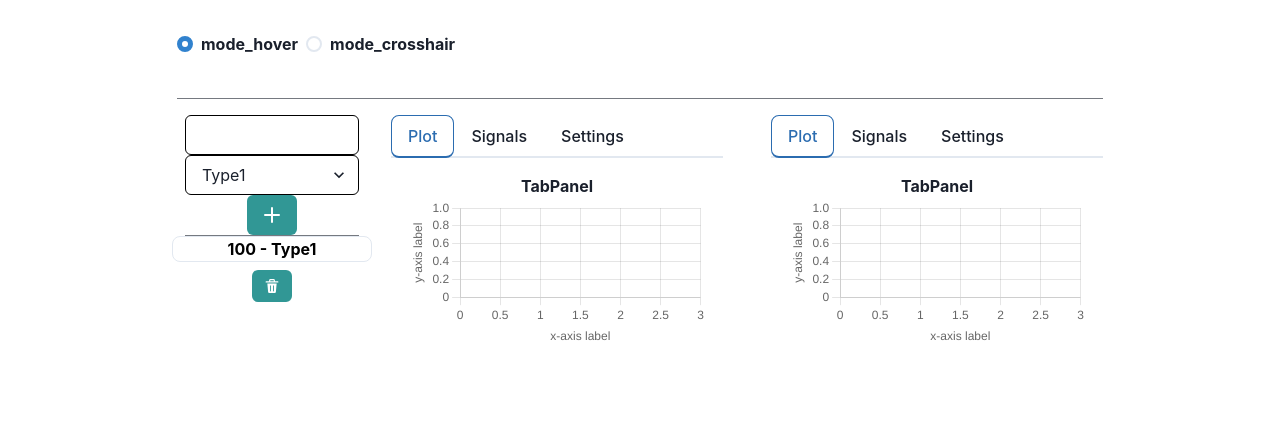
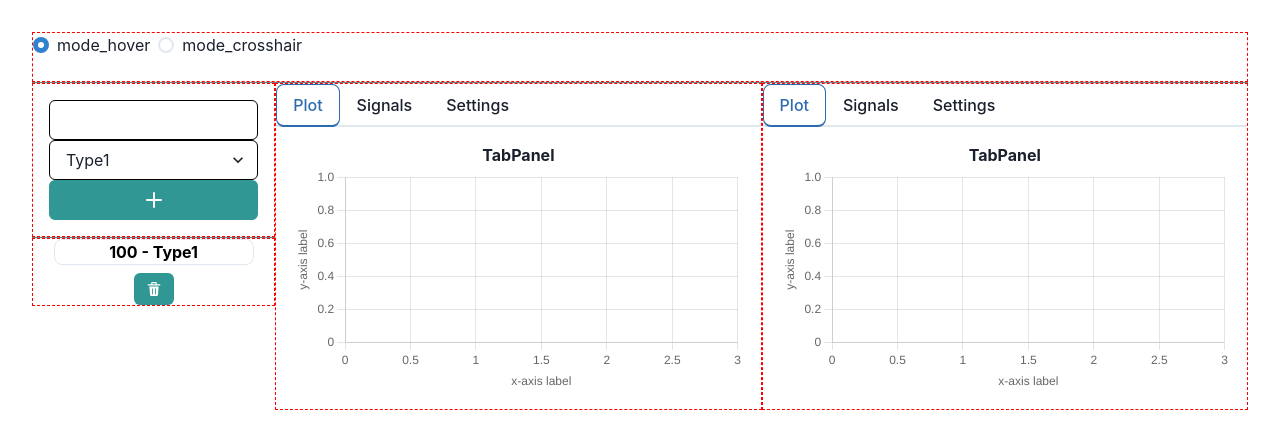
Before and after one commit to rkube/react_scopes, a React (Vite) app: page / in a window 1280 px wide. Shown: the top 448 px of the page. Built offline with nearby package versions, Linux system fonts and the light colour scheme.

Commit message:
Cleaning up the messy grid

```diff
--- a/src/App.tsx
+++ b/src/App.tsx
@@ -1,7 +1,8 @@
 //
 import { useState } from 'react'
 import { ChakraProvider, Grid, GridItem } from '@chakra-ui/react'
-import { Center, Divider } from '@chakra-ui/react'
+import { Box } from '@chakra-ui/react'
+import { Divider } from '@chakra-ui/react'
 import { Button, RadioGroup, Radio, Stack, VStack} from '@chakra-ui/react'
 import './App.css'
 
@@ -104,19 +105,10 @@ function App() {
         onDragEnd={handleDragEnd}>
       <ChakraProvider>
 
-    <Grid
-      templateRows={'50px 1fr'}
-      templateColumns={'0.5fr 2fr'}
-      h='500px'
-      gap='4'
-      alignItems='stretch'
-      // color='blackAlpha.700'
-      fontWeight='bold'
-    >
+
 
         {/* https://stackoverflow.com/questions/55601342/using-enumerations-in-react-select */}
-
-      <GridItem colSpan={2}>
+        <Box alignItems="center" justifyContent="center" height="50px" border="dashed red 1px">
         <RadioGroup onChange={(e) => set_ptr_mode(e as ptr_mode_t)} value={ptr_mode}>
           <Stack direction='row'>
           {ptr_mode_types.map((key, ix) => (
@@ -124,12 +116,19 @@ function App() {
           ))}
           </Stack>
         </RadioGroup>
-      </GridItem>
-      <GridItem colSpan={2}>
+        </Box>
       <Divider borderColor={'blackAlpha'} size='lg' />
-      </GridItem>
 
-      <GridItem pl='2' >
+      <Grid
+        templateRows={'50px 1fr'}
+        templateColumns={'1fr 4fr'}
+        h='500px'
+        alignItems='stretch'
+        // color='blackAlpha.700'
+        fontWeight='bold'
+      >
+
+      <GridItem >
 
         <Selector add_button_cb={handleNewSignal} />
 
@@ -138,7 +137,7 @@ function App() {
                 cb={remove_signal_cb} />
       </GridItem>
 
-      <GridItem pl='2'>
+      <GridItem>
         <ScopesGrid signal_lists={[signal_list_1, signal_list_2]} ptr_mode={ptr_mode} />
       </GridItem>
     </Grid>
--- a/src/components/chart_area.tsx
+++ b/src/components/chart_area.tsx
@@ -1,7 +1,7 @@
 
 import { useState, useRef } from "react"
 import { Grid, GridItem, ListItem, UnorderedList } from "@chakra-ui/react"
-import { Tabs, TabList, TabPanels, Tab, TabPanel } from '@chakra-ui/react'
+import { Box, Tabs, TabList, TabPanels, Tab, TabPanel } from '@chakra-ui/react'
 
 import MyPlot from "./mychart"
 import { cross_hair_t, ptr_mode_t, signal_t } from "../types/all_types"
@@ -46,16 +46,9 @@ function ScopesGrid({signal_lists, ptr_mode}: ScopesGrid_i) {
     const plugin_list = [new cross_hair_plugin(xtalk_ref, chart_cb)]
 
     return (
-        <>
-        <Grid
-            templateRows={'200px 1fr'}
-            templateColumns={'1fr 1fr'}
-            h='800px'
-            gap='10'
-            fontWeight='bold'
-        >
-            <GridItem pl='2'>
-
+        <Grid templateColumns={'1fr 1fr'}>
+            <GridItem>
+                <Box border="1px red dashed">
                 <Tabs>
 
                     <TabList>
@@ -81,11 +74,12 @@ function ScopesGrid({signal_lists, ptr_mode}: ScopesGrid_i) {
                     </TabPanels>
 
                 </Tabs>
+                </Box>
             </GridItem>
 
-            <GridItem pl='2'>
+            <GridItem>
 
-
+                <Box border="1px red dashed">
                 <Tabs>
                     <TabList>
                         <Tab> Plot </Tab>
@@ -110,12 +104,10 @@ function ScopesGrid({signal_lists, ptr_mode}: ScopesGrid_i) {
                     </TabPanels>
 
                 </Tabs>
+                </Box>
 
             </GridItem>
-
-
-        </Grid>
-        </>
+            </Grid>
     )
 }
 
--- a/src/components/list.tsx
+++ b/src/components/list.tsx
@@ -1,8 +1,7 @@
 
 import { Fragment } from 'react'
 
-import { SimpleGrid } from '@chakra-ui/react'
-
+import { Box } from '@chakra-ui/react'
 
 import { signal_t } from '../types/all_types'
 
@@ -20,13 +19,13 @@ const MyList = ({ signal_list, cb }: signal_list_i) => {
     const parent_name = "MyList"
     signal_list.map((item, ix) => console.log("item = ", item, ", ix = ", ix))
     return (
-        <SimpleGrid gap={4} px={12} columns={1}>
+        <Box>
         {signal_list.map((item, ix) => (
             <Fragment key={ix}>
             <SignalCard signal={item} ix={ix} parent={parent_name} cb={cb} />
             </Fragment>
         ))}
-        </SimpleGrid>
+        </Box>
     )
 }
 
--- a/src/components/selector.tsx
+++ b/src/components/selector.tsx
@@ -1,7 +1,8 @@
 // Select things to put in our list
 
 import { useState, MouseEvent, KeyboardEvent } from 'react'
-import { Button, NumberInput, NumberInputField, Select, VStack } from '@chakra-ui/react'
+import { Button, NumberInput, NumberInputField, Select } from '@chakra-ui/react'
+import { Box } from '@chakra-ui/react'
 import { AddIcon } from '@chakra-ui/icons'
 
 import { type_t, signal_types } from '../types/all_types'
@@ -34,8 +35,8 @@ const Selector = ({add_button_cb} : selector_i) => {
   }
 
 
-  return(
-    <div>
+  return (
+    <Box border="dashed red 1px" padding="1em">
         <NumberInput colorScheme='teal' borderColor='black'>
           <NumberInputField onChange={(e) => {setShot(Number(e.target.value))}}/>
         </NumberInput>
@@ -44,9 +45,9 @@ const Selector = ({add_button_cb} : selector_i) => {
           <option value={item} key={ix}> {item} </option>
         ))}
       </Select>
-        <Button onClick={(e) => {add_signal(e)}} colorScheme='teal'><AddIcon /></Button>
+        <Button width="100%" onClick={(e) => {add_signal(e)}} colorScheme='teal'><AddIcon /></Button>
 
-    </div>
+    </Box>
   )
 }
 
--- a/src/components/signal_card.tsx
+++ b/src/components/signal_card.tsx
@@ -35,7 +35,7 @@ const SignalCard = ({signal, ix, parent, cb}: signal_card_i) => {
       };
 
       return (
-        <div>
+        <Box border="dashed red 1px" width="100%">
         <Center>
           <Flex>
           <VStack>
@@ -56,7 +56,7 @@ const SignalCard = ({signal, ix, parent, cb}: signal_card_i) => {
         </Flex>
         </Center>
 
-        </div>
+        </Box>
       )
 }
 
```
